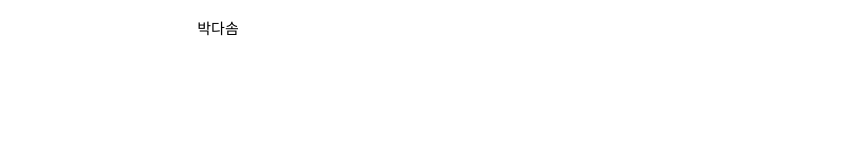
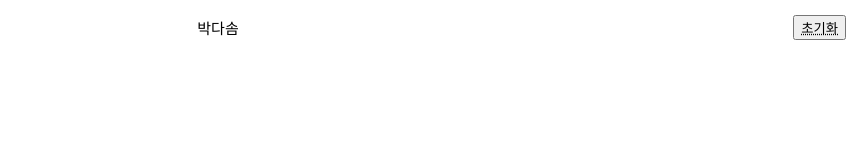
Before and after one commit to devsomda/assignment, a Next.js app in the folder apps/web/: page / in a window 1280 px wide. Shown: the top 160 px of the page, without its empty margins (422-1280 px from the left). Built offline with nearby package versions, Linux system fonts and the light colour scheme.

Commit message:
feat(web): 조회 이력에 따른 자동 이동 및 스토어 초기화 기능 추가

```diff
--- a/apps/web/components/containers/NextButton.tsx
+++ b/apps/web/components/containers/NextButton.tsx
@@ -4,13 +4,19 @@ import { useRouter } from "next/navigation";
 import { useMediaQuery } from "@hooks/useMedieaQuery";
 import { usePhotoQuery } from "@hooks/usePhotoQuery";
 import { usePhotoStore } from "@hooks/usePhotoStore";
+import { useEffect } from "react";
 
 export default function NextButton() {
   const router = useRouter();
   const { isDesktop } = useMediaQuery();
 
   const { refetch, isFetching } = usePhotoQuery();
-  const { setPhoto } = usePhotoStore();
+  const { photo, setPhoto } = usePhotoStore();
+
+  // 조회 이력이 있으면 자동으로 이동
+  useEffect(() => {
+    if (photo) router.push("/result");
+  }, [photo, router]);
 
   const handleClick = async () => {
     const result = await refetch();
--- a/apps/web/components/ui/Header.tsx
+++ b/apps/web/components/ui/Header.tsx
@@ -2,14 +2,23 @@
 import { usePathname } from "next/navigation";
 import styles from "./header.module.css";
 import { combineClasses } from "@utils/style";
+import { usePhotoStore } from "@hooks/usePhotoStore";
 
 export default function Header() {
   const pathname = usePathname();
+  const { clearPhoto } = usePhotoStore();
 
   const headerClassName = combineClasses(
     styles.header,
     pathname === "/result" && styles.whiteHeader
   );
 
-  return <header className={headerClassName}>박다솜</header>;
+  return (
+    <header className={headerClassName}>
+      박다솜
+      <button type="button" onClick={() => clearPhoto()}>
+        <abbr title="Zustand 저장소를 비웁니다.">초기화</abbr>
+      </button>
+    </header>
+  );
 }
--- a/apps/web/components/ui/header.module.css
+++ b/apps/web/components/ui/header.module.css
@@ -8,8 +8,17 @@
   font-weight: 500;
 
   color: #000;
+
+  position: relative;
 }
 
 .whiteHeader {
   color: #fff;
 }
+
+.header button {
+  position: absolute;
+  right: 12px;
+  top: 15px;
+  cursor: help;
+}
```
